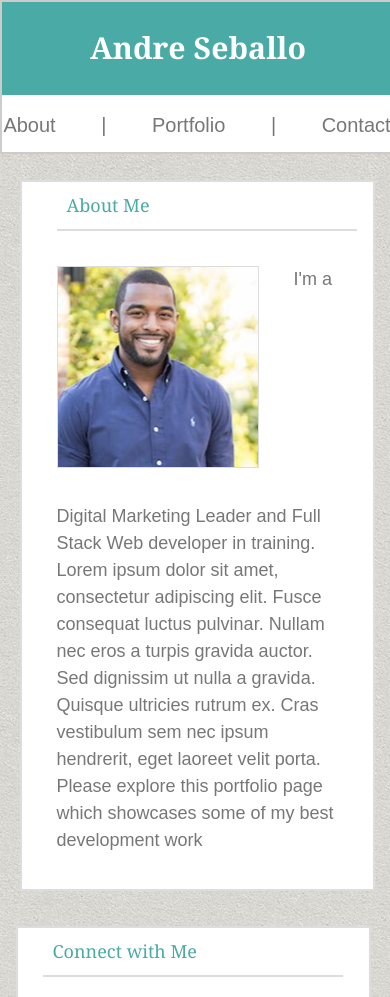
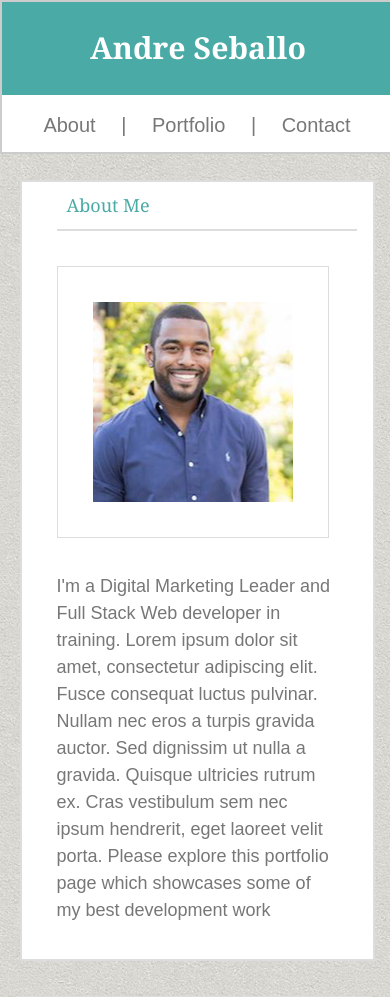
Before and after one commit to Dreballo/Responsive-Portfolio, a PHP site: page / in a window 390 px wide; the page is wider, and only the part inside the window is pictured. Shown: the top 997 px of that part. Run offline with PHP 8.4, Linux system fonts and the light colour scheme.

Commit message:
fixing nave bar and imaage error for 680 res.

```diff
--- a/assets/css/style.css
+++ b/assets/css/style.css
@@ -396,13 +396,14 @@ h6{
 
 		width: 100%;
 		text-align: center;
-		word-spacing: 2em;
+		word-spacing: 1em;
 		line-height: 3em;
 
 	}
 
 	#profile-image{
-		clear:both;
+		clear:left;
+		padding: 35px;
 
 
 	}
@@ -420,7 +421,7 @@ h6{
 	h6{
 		left:0;
 		line-height: 3em;
-		top:375px;
+		top:150px;
 	}
 
 	.portfolio{
--- a/index.html
+++ b/index.html
@@ -37,7 +37,11 @@
 
 			<h2>About Me</h2>
 
-				<img id="profile-image" src="assets/images/profile.png" alt="Andre Seballo" height="200px" width="200px">
+				<div class="profile-image-wrapper">
+
+					<img id="profile-image" src="assets/images/profile.png" alt="Andre Seballo" height="200px" width="200px">
+
+				</div>
 
 				<p>I'm a Digital Marketing Leader and Full Stack Web developer in training.  Lorem ipsum dolor sit amet, consectetur adipiscing elit. Fusce consequat luctus pulvinar. Nullam nec eros a turpis gravida auctor. Sed dignissim ut nulla a gravida. Quisque ultricies rutrum ex. Cras vestibulum sem nec ipsum hendrerit, eget laoreet velit porta. Please explore this portfolio page which showcases some of my best development work</p>
 
```
